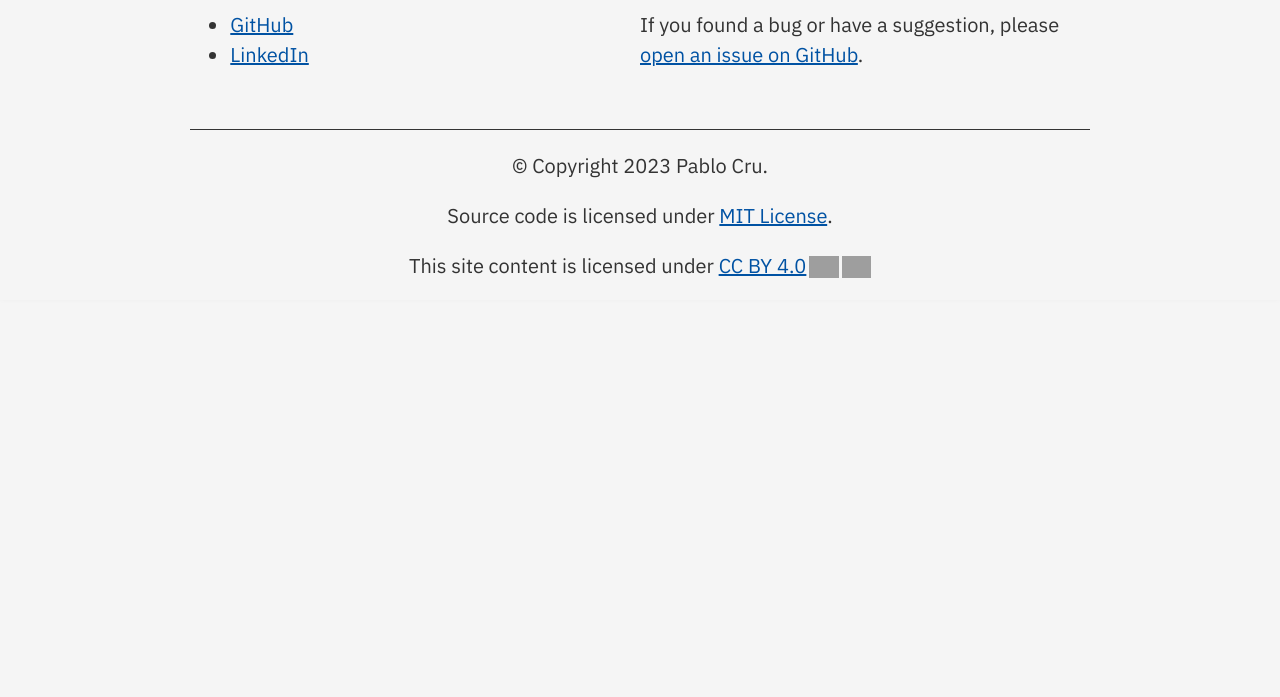
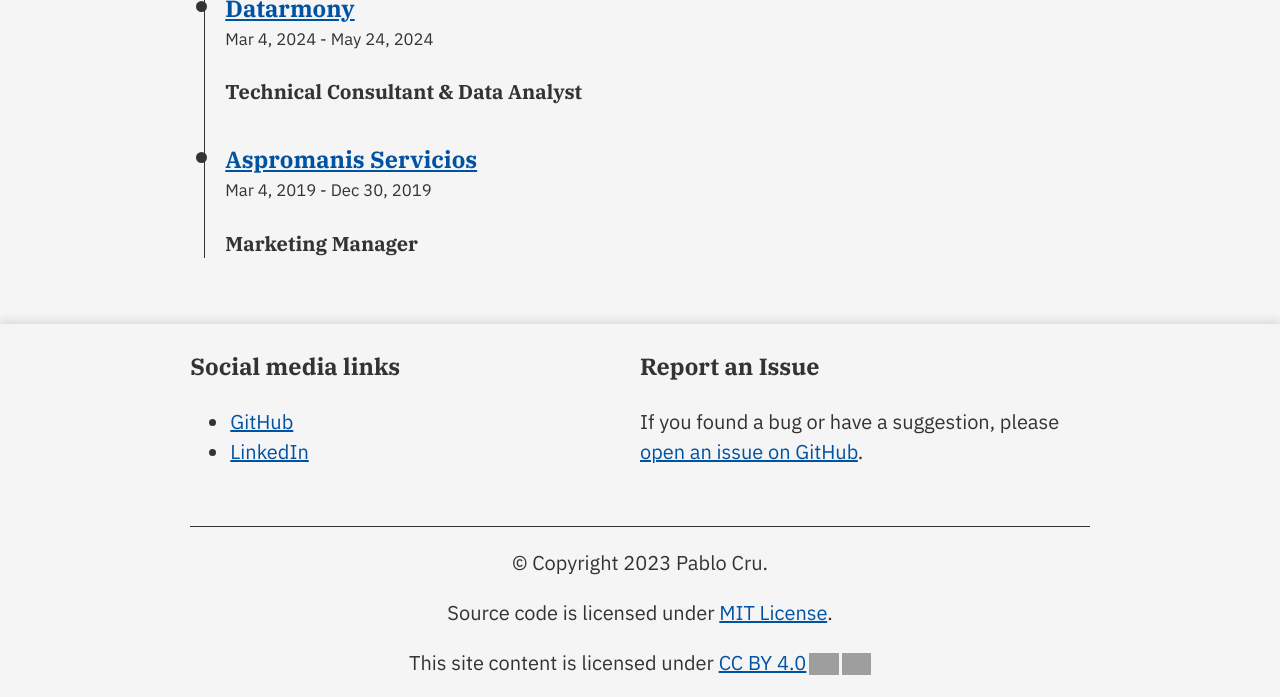
Before and after one commit to pabcrudel/pabcrudel.github.io, an Astro site: page / in a window 1280 px wide. Shown: the part 471-1168 px from the top of the page. Before the commit the page ends 800 px from the top, so only its background shows below. Built offline with nearby package versions, Linux system fonts and the light colour scheme; Astro itself is replaced by a stand-in of ours; grey boxes are pictures that could not be loaded.

Commit message:
feat: Display some information of my latests works

```diff
--- /dev/null
+++ b/src/components/Works.astro
@@ -0,0 +1,64 @@
+---
+import { type CollectionEntry } from "astro:content";
+import FormattedDate from "@components/FormattedDate.astro";
+
+interface Props {
+  works: CollectionEntry<"work">[];
+}
+
+const { works } = Astro.props;
+---
+
+<section id="works">
+  <h2>Works</h2>
+  <ul>
+    {
+      works.map(({ data: { url, name, position, startDate, endDate } }) => (
+        <li>
+          <article>
+            <h3>
+              <a href={url}>{name}</a>
+            </h3>
+            <p>
+              <FormattedDate date={startDate} />
+              -
+              <FormattedDate date={endDate} />
+            </p>
+            <h4>{position}</h4>
+          </article>
+        </li>
+      ))
+    }
+  </ul>
+</section>
+
+<style>
+  section {
+    /* Bullet points starts at the same vertical line that other content */
+    margin-left: 0.3em;
+  }
+
+  ul {
+    /* Add a vertical line aligned with the bullet points */
+    padding-left: 1em;
+    border-left: 1px solid;
+  }
+
+  li::marker {
+    /* Increase bullet point size */
+    font-size: 1.5em;
+  }
+
+  h3 {
+    /* Remove space between heading and date */
+    margin-bottom: 0;
+  }
+
+  p {
+    /* Same as before */
+    margin-top: 0;
+
+    /* Reduce Date font size because is less important than other information */
+    font-size: smaller;
+  }
+</style>
--- a/src/pages/index.astro
+++ b/src/pages/index.astro
@@ -1,6 +1,11 @@
 ---
 import BaseLayout from "@layouts/BaseLayout.astro";
 import svgCover from "@public/images/pabcrudel-ico-circle.svg";
+import Works from "@components/Works.astro";
+import { getEntries, getEntry } from "astro:content";
+
+const { data } = await getEntry("resume", "pabcrudel");
+const works = await getEntries(data.works);
 ---
 
 <BaseLayout>
@@ -29,6 +34,7 @@
       </p>
     </section>
   </header>
+  <Works works={works}/>
 </BaseLayout>
 
 <style>
```
